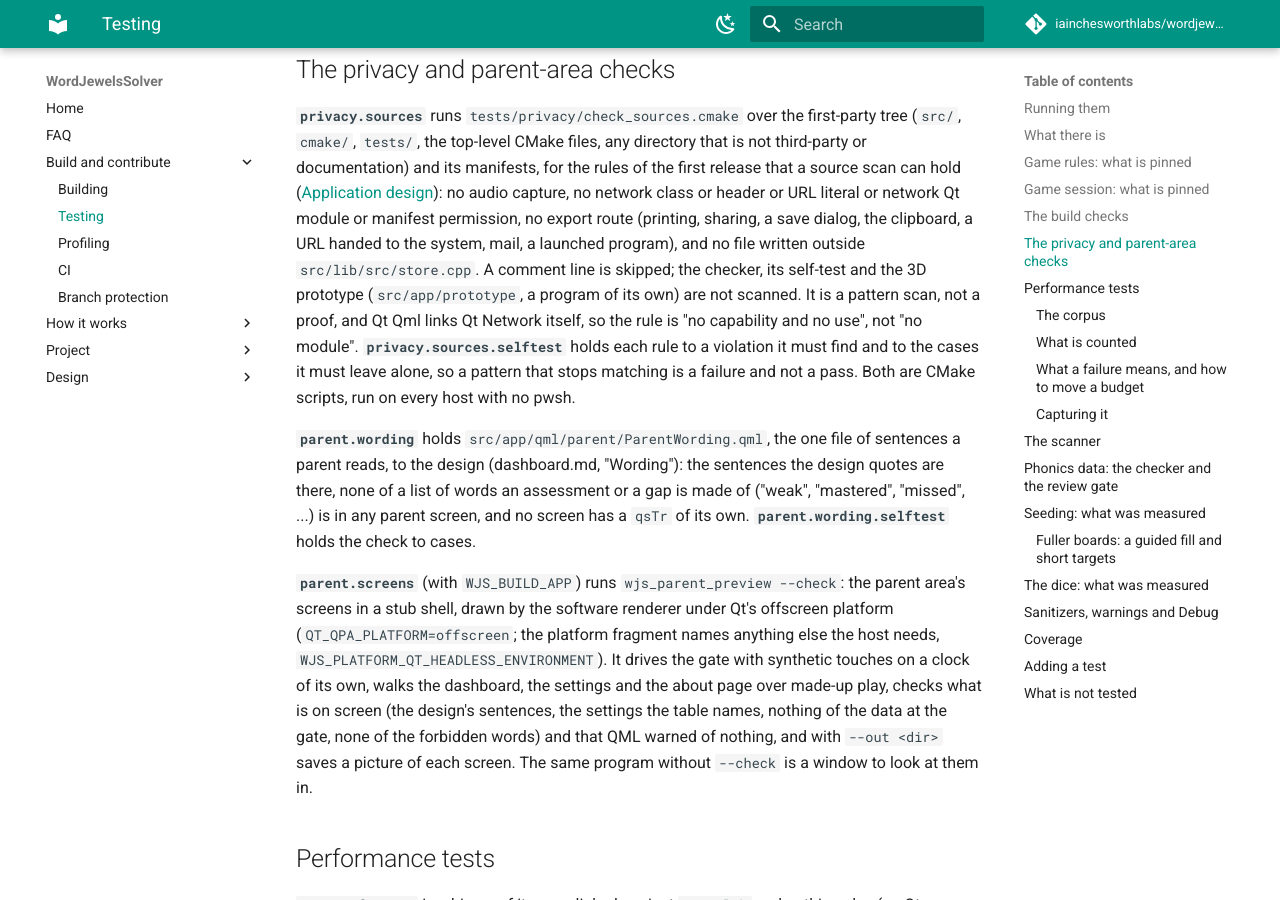
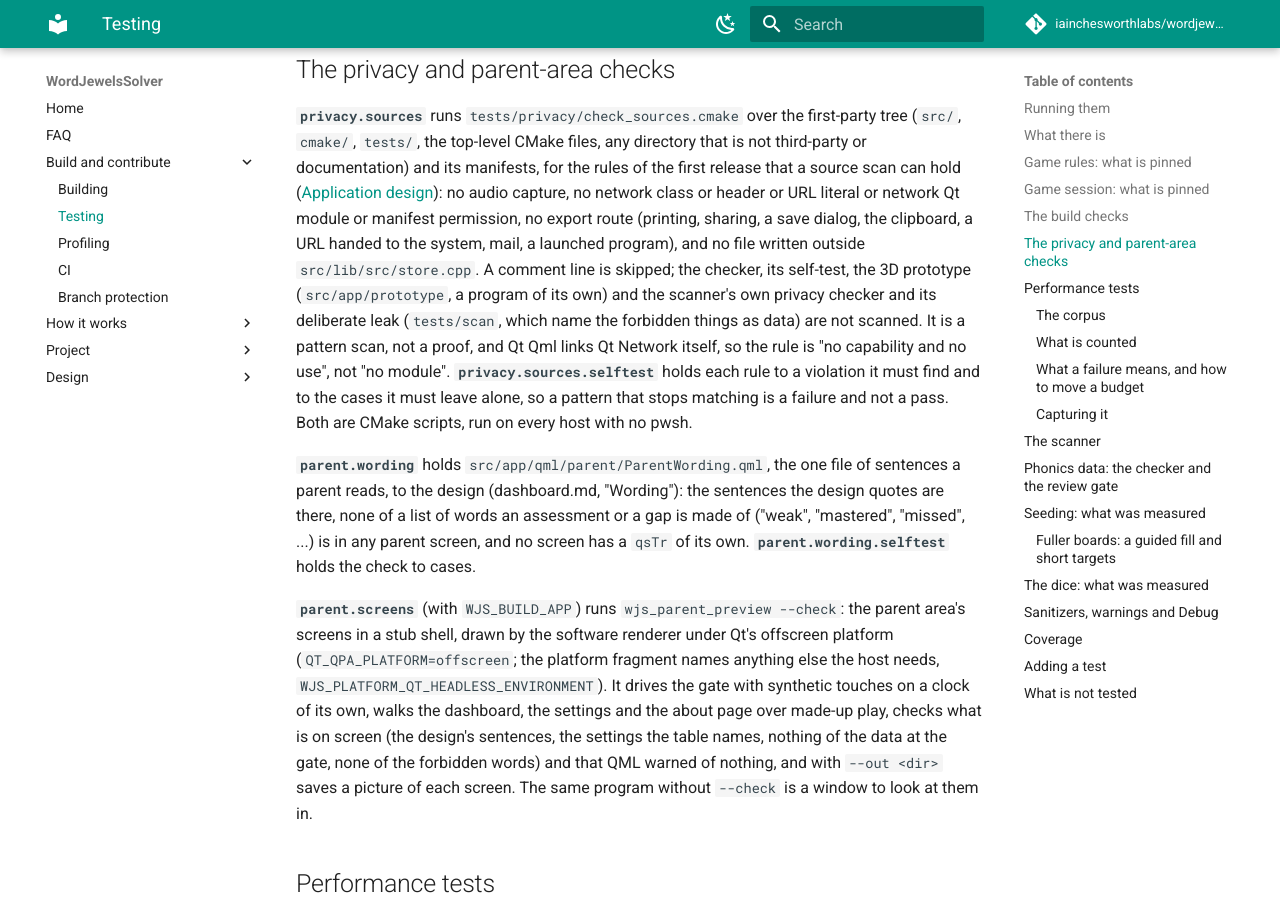
Before and after one commit to iainchesworthlabs/snapandspell, an MkDocs documentation site: the page built from docs/testing.md, in a window 1280 px wide and 900 px high, scrolled down 9628 px. Built offline with MkDocs 1.6.1 and Material for MkDocs 9.7.7, drawn with Linux system fonts in a browser that asks for light colours; comment, search, counter and statistics services are not loaded.

Commit message:
Leave the scanner's own privacy checker and its leak out of the privacy scan
tests/scan/check_privacy.cmake names what the scanner must not do as patterns,
and tests/scan/privacy_fixture is the deliberate leak it has to catch, as this
scan's own checker and self-test are; the scan skips them and the self-test holds
that to cases.

```diff
--- a/docs/testing.md
+++ b/docs/testing.md
@@ -210,8 +210,10 @@ a source scan can hold ([Application design](design/application.md#privacy-built
 no audio capture, no network class or header or URL literal or network Qt module or
 manifest permission, no export route (printing, sharing, a save dialog, the clipboard,
 a URL handed to the system, mail, a launched program), and no file written outside
-`src/lib/src/store.cpp`. A comment line is skipped; the checker, its self-test and the
-3D prototype (`src/app/prototype`, a program of its own) are not scanned. It is a
+`src/lib/src/store.cpp`. A comment line is skipped; the checker, its self-test, the
+3D prototype (`src/app/prototype`, a program of its own) and the scanner's own privacy
+checker and its deliberate leak (`tests/scan`, which name the forbidden things as data) are
+not scanned. It is a
 pattern scan, not a proof, and Qt Qml links Qt Network itself, so the rule is "no
 capability and no use", not "no module". **`privacy.sources.selftest`** holds each rule to
 a violation it must find and to the cases it must leave alone, so a pattern that stops
```
Also changed, not shown: docs/design/parent-area.md (+1 -1 lines), 2 other files.
